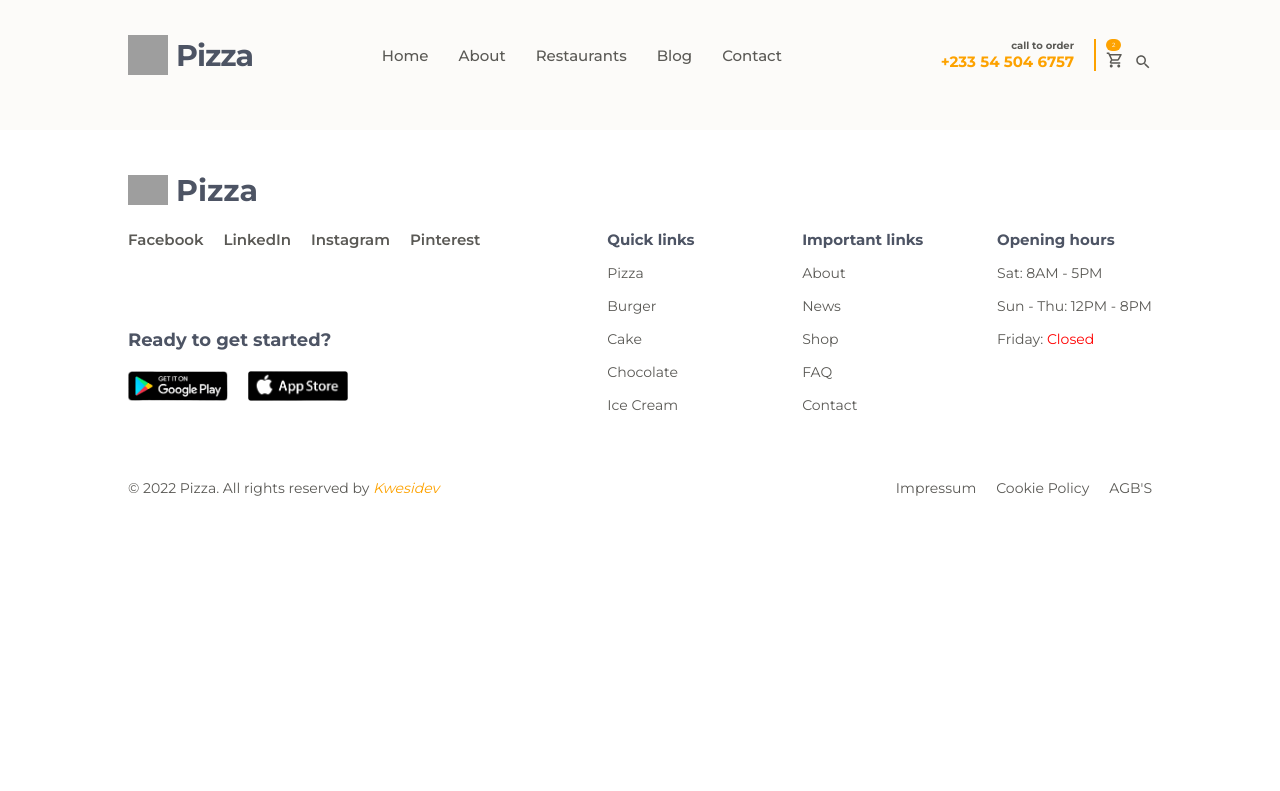
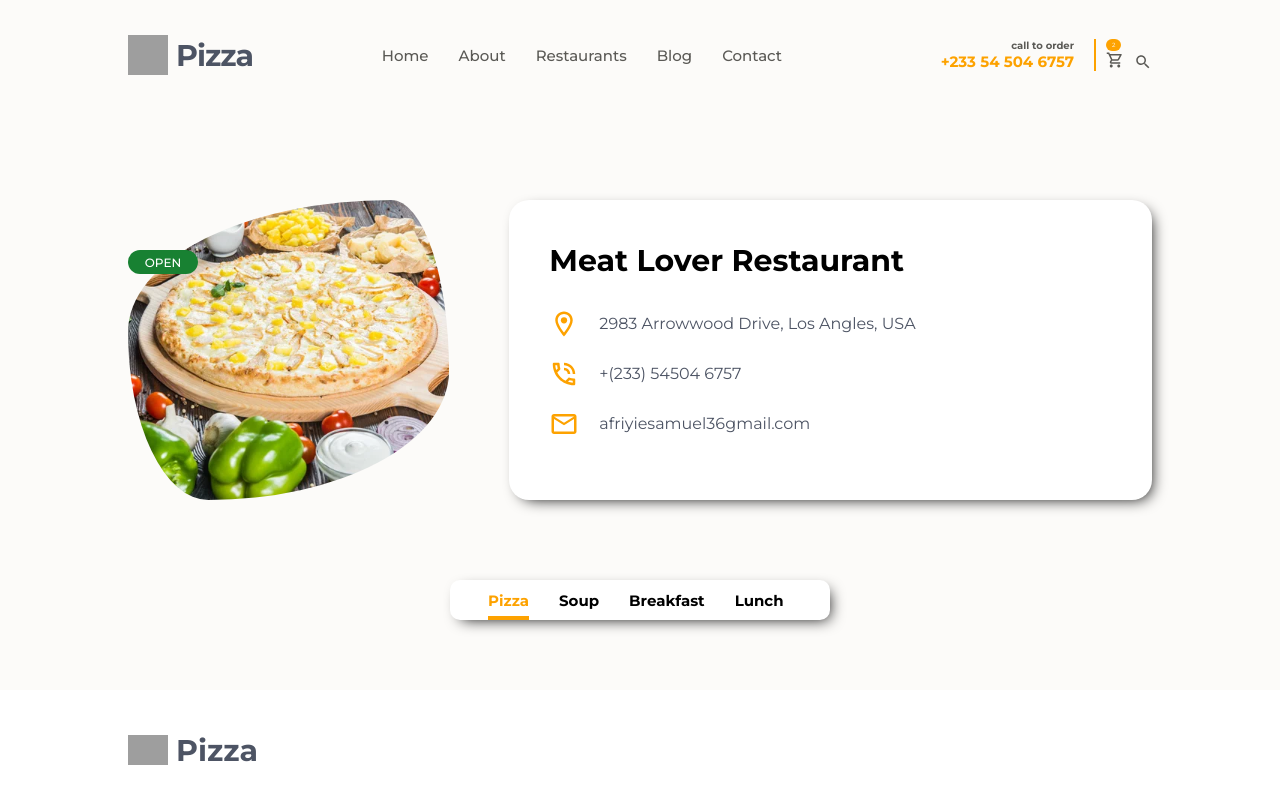
Before and after one commit to Kwesi-dev/pizza-shop, a React (Create React App) app in the folder frontend/: page /restaurant/1 in a window 1280 px wide. Shown: the top 791 px of the page. Built offline with nearby package versions, Linux system fonts and the light colour scheme; grey boxes are pictures that could not be loaded.

Commit message:
working on the restaurant details page

```diff
--- a/frontend/src/App.tsx
+++ b/frontend/src/App.tsx
@@ -9,6 +9,7 @@ import Contact from './pages/contact/Contact';
 import Blog from './pages/blog/Blog';
 import Restaurants from './pages/restaurants/Restaurants';
 import ProductDetails from './pages/productDetails/ProductDetails'
+import RestaurantDetails from './pages/restaurantDetails/RestaurantDetails';
 function App() {
   return (
     <Router>
@@ -24,6 +25,7 @@ function App() {
             <Route path="/blog" element={<Blog/>}/>
             <Route path="/restaurants" element={<Restaurants/>}/>
             <Route path="/product/:id" element={<ProductDetails/>}/>
+            <Route path="/restaurant/:id" element={<RestaurantDetails/>}/>
           </Routes>
           </main>
         <footer>
--- /dev/null
+++ b/frontend/src/components/restaurantTabbar/RestaurantTabBar.tsx
@@ -0,0 +1,23 @@
+import "./restaurantTabBar.scss"
+const RestaurantTabBar = () => {
+  return (
+    <div className="restaurantTabBar">
+        <div className="restaurantTabBar-wrapper">
+            <div className="rest-tab active">
+                <span>Pizza</span>
+            </div>
+            <div className="rest-tab">
+                <span>Soup</span>
+            </div>
+            <div className="rest-tab">
+                <span>Breakfast</span>
+            </div>
+            <div className="rest-tab">
+                <span>Lunch</span>
+            </div>
+        </div>
+    </div>
+  )
+}
+
+export default RestaurantTabBar
--- /dev/null
+++ b/frontend/src/components/restaurantTabbar/restaurantTabBar.scss
@@ -0,0 +1,55 @@
+@use "../../utils/globals" as *;
+.restaurantTabBar{
+    width: 380px;
+    height: 40px;
+    margin: auto;
+    -webkit-box-shadow: 5px 5px 15px -6px #000000;
+    box-shadow: 5px 5px 15px -6px #000000;
+    border-radius: 10px;
+    background-color: #ffff;
+    box-sizing: border-box;
+    display: flex;
+
+    &-wrapper{
+        width: 80%;
+        height: 100%;
+        margin: auto;
+        display: flex;
+        .rest-tab{
+            width: fit-content;
+            height: 100%;
+            position: relative;
+            margin-right: 30px;
+            display: flex;
+            align-items: center;
+            cursor: pointer;
+            &::after{
+                content: "";
+                display: block;
+                height: 4px;
+                width: 100%;
+                background-color: $deepOrange;
+                position: absolute;
+                bottom: 0px;
+                left: 0;
+                display: none;
+            }
+            span{
+                font-size: 1.5rem;
+                font-weight: bold;
+                &:hover{
+                    color: $deepOrange;
+                }
+            }
+            &.active{
+                &::after{
+                    display: block;
+                }
+                span{
+                    color: $deepOrange;
+                }
+            }
+        }
+    }
+
+}
--- a/frontend/src/components/shopCard/ShopCard.tsx
+++ b/frontend/src/components/shopCard/ShopCard.tsx
@@ -1,9 +1,14 @@
 import GradeOutlined from "@mui/icons-material/GradeOutlined"
 import "./shopCard.scss"
 import shopImg from "../../assets/images/dishes4.jpg"
+import { useNavigate } from "react-router-dom"
 const ShopCard = () => {
+    const navigate = useNavigate()
+    const handleClick = () =>{
+        navigate("/restaurant/1")
+    }
   return (
-    <article className="shopCard">
+    <article className="shopCard" onClick={()=>handleClick()}>
         <div className="shopCard-wrapper">
             <div className="visit-shop-hover">
                 <p>visit</p>
--- a/frontend/src/pages/restaurantDetails/RestaurantDetails.tsx
+++ b/frontend/src/pages/restaurantDetails/RestaurantDetails.tsx
@@ -1,9 +1,37 @@
 import "./restaurantDetails.scss"
+import LocationOnOutlinedIcon from '@mui/icons-material/LocationOnOutlined';
+import PhoneInTalkOutlinedIcon from '@mui/icons-material/PhoneInTalkOutlined';
+import MailOutlineOutlinedIcon from '@mui/icons-material/MailOutlineOutlined';
+import restaurantImg from "../../assets/images/restaurantImg.jpg"
+import RestaurantTabBar from "../../components/restaurantTabbar/RestaurantTabBar";
 const RestaurantDetails = () => {
   return (
     <section className="restaurantDetails">
         <div className="restaurantDetails-wrapper">
-
+            <div className="restaurantDetails-intro">
+                <div className="restauarant-image-container">
+                    <img src={restaurantImg} alt="restaurant-img"/>
+                    <div className="tag">
+                        <span>open</span>
+                    </div>
+                </div>
+                <div className="restaurant-info">
+                    <h1>meat lover restaurant</h1>
+                    <div className="info-item">
+                       <LocationOnOutlinedIcon className="rest-icon"/>
+                       <span>2983 Arrowwood Drive, Los Angles, USA</span>
+                    </div>
+                    <div className="info-item">
+                       <PhoneInTalkOutlinedIcon className="rest-icon"/>
+                       <span>+(233) 54504 6757</span>
+                    </div>
+                    <div className="info-item">
+                       <MailOutlineOutlinedIcon className="rest-icon"/>
+                       <span>afriyiesamuel36gmail.com</span>
+                    </div>
+                </div>
+            </div>
+            <RestaurantTabBar/>
         </div>
     </section>
   )
--- a/frontend/src/pages/restaurantDetails/restaurantDetails.scss
+++ b/frontend/src/pages/restaurantDetails/restaurantDetails.scss
@@ -0,0 +1,86 @@
+@use "../../utils/globals" as *;
+.restaurantDetails{
+    width: 100%;
+    height: 100%;
+    padding: 70px 0;
+
+    &-wrapper{
+        width: 80%;
+        height: 100%;
+        margin: auto;
+
+        .restaurantDetails-intro{
+            width: 100%;
+            display: grid;
+            grid-template-columns: 1fr 2fr;
+            gap: 60px;
+            margin-bottom: 80px;
+
+            .restauarant-image-container{
+                width: 100%;
+                height: 300px;
+                position: relative;
+                img{
+                    width: 100%;
+                    height: 100%;
+                    border-radius: 82% 18% 75% 25% / 44% 57% 43% 56%;
+                    object-fit: cover;
+                }
+                .tag{
+                    width: 70px;
+                    height: 20px;
+                    background-color: rgba(24, 129, 50, 1);
+                    display: flex;
+                    align-items: center;
+                    justify-content: center;
+                    border-radius: 20px;
+                    padding: 2px 0;
+                    position: absolute;
+                    top: 50px;
+                    left: 0;
+                    span{
+                        color: #ffff;
+                        font-size: 1.2rem;
+                        font-weight: 500;
+                        text-transform: uppercase;
+                    }
+                }
+            }
+            .restaurant-info{
+                width: 100%;
+                height: 300px;
+                background-color: #ffff;
+                border-radius: 20px;
+                -webkit-box-shadow: 5px 5px 15px -6px #000000;
+                box-shadow: 5px 5px 15px -6px #000000;
+                padding: 40px;
+                box-sizing: border-box;
+                display: flex;
+                flex-direction: column;
+                justify-content: center;
+
+                h1{
+                    text-transform: capitalize;
+                    font-size: 3rem;
+                    margin-bottom: 30px;
+                }
+                .info-item{
+                    display: flex;
+                    align-items: center;
+                    margin-bottom: 20px;
+
+                    .rest-icon{
+                        color: $deepOrange;
+                        font-size: 3rem;
+                        font-weight: bold;
+                        margin-right: 20px;
+                    }
+                    span{
+                        font-size: 1.6rem;
+                        color: $deepBlue;
+                    }
+                }
+            }
+        }
+    }
+}
```
Also changed, not shown: frontend/src/assets/images/restaurantImg.jpg (added).
